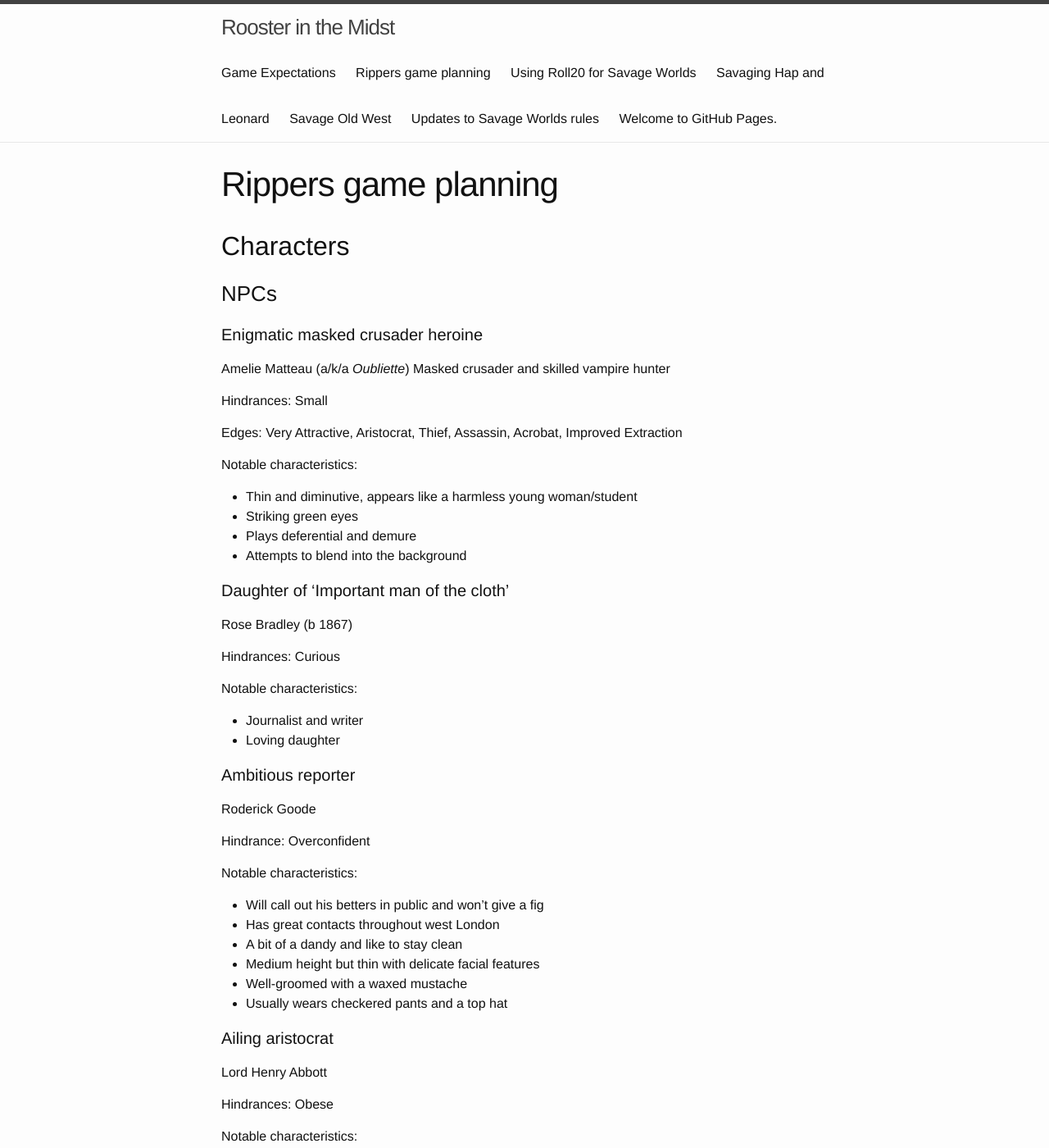
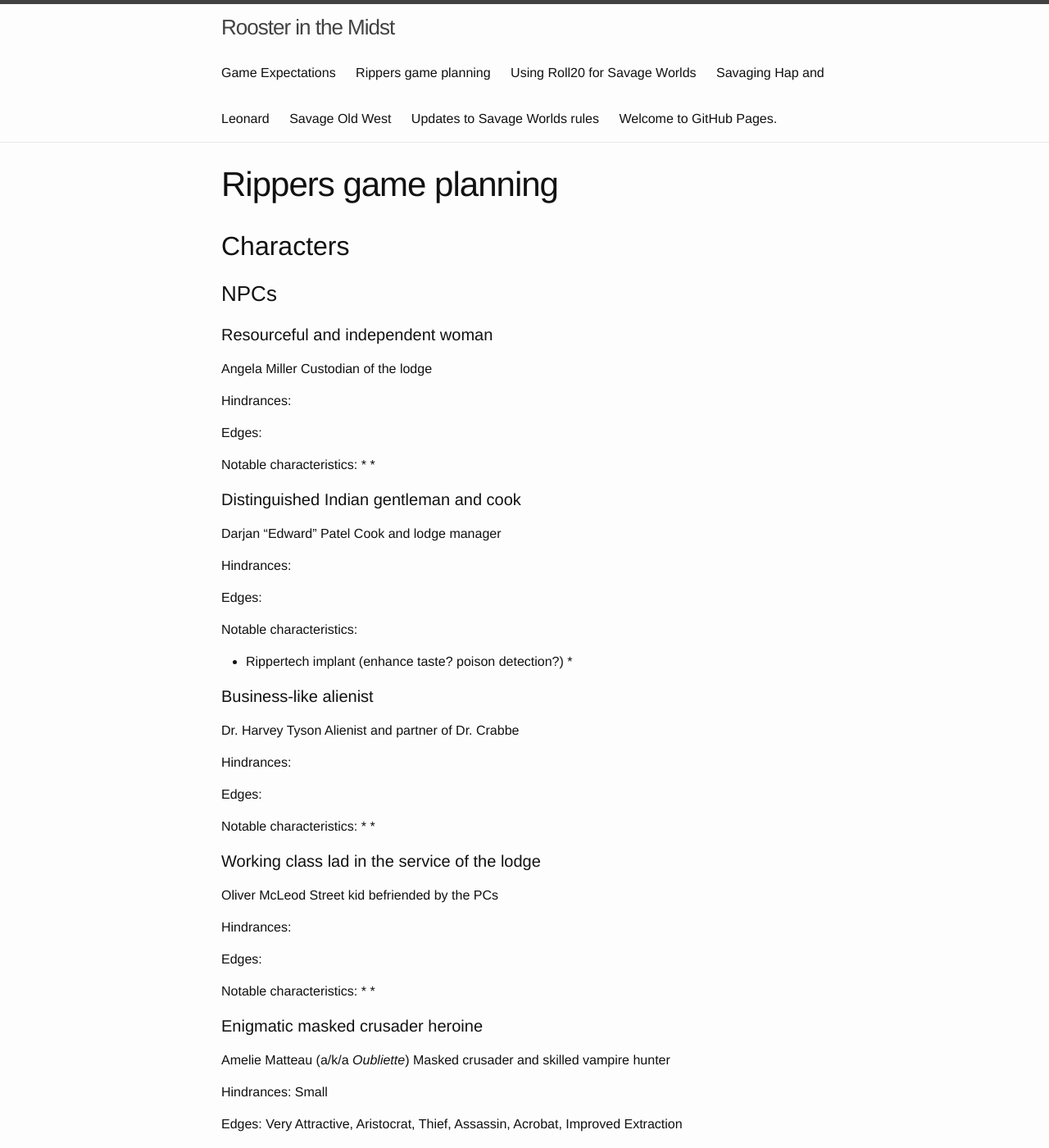
Before and after one commit to achall36/RoxvilleRooster.github.io, a Jekyll site: the page built from rippers-game-planning.md, in a window 1280 px wide and 1400 px high. Shown: the whole window at 82% size. Built offline with Jekyll 4.4.1, drawn with Linux system fonts in a browser that asks for light colours.

Commit message:
Update rippers-game-planning.md

```diff
--- a/rippers-game-planning.md
+++ b/rippers-game-planning.md
@@ -7,6 +7,61 @@ permalink: /rippers_planning/
 ## Characters
 
 ### NPCs
+
+#### Resourceful and independent woman
+
+Angela Miller
+Custodian of the lodge
+
+Hindrances:
+
+Edges:
+
+Notable characteristics:
+*
+*
+
+#### Distinguished Indian gentleman and cook
+
+Darjan "Edward" Patel
+Cook and lodge manager
+
+Hindrances:
+
+Edges:
+
+Notable characteristics:
+* Rippertech implant (enhance taste? poison detection?)
+*
+
+
+#### Business-like alienist
+
+Dr. Harvey Tyson
+Alienist and partner of Dr. Crabbe
+
+Hindrances:
+
+Edges:
+
+Notable characteristics:
+*
+*
+
+
+#### Working class lad in the service of the lodge
+
+Oliver McLeod
+Street kid befriended by the PCs
+
+Hindrances:
+
+Edges:
+
+Notable characteristics:
+*
+*
+
 
 #### Enigmatic masked crusader heroine
 
```
